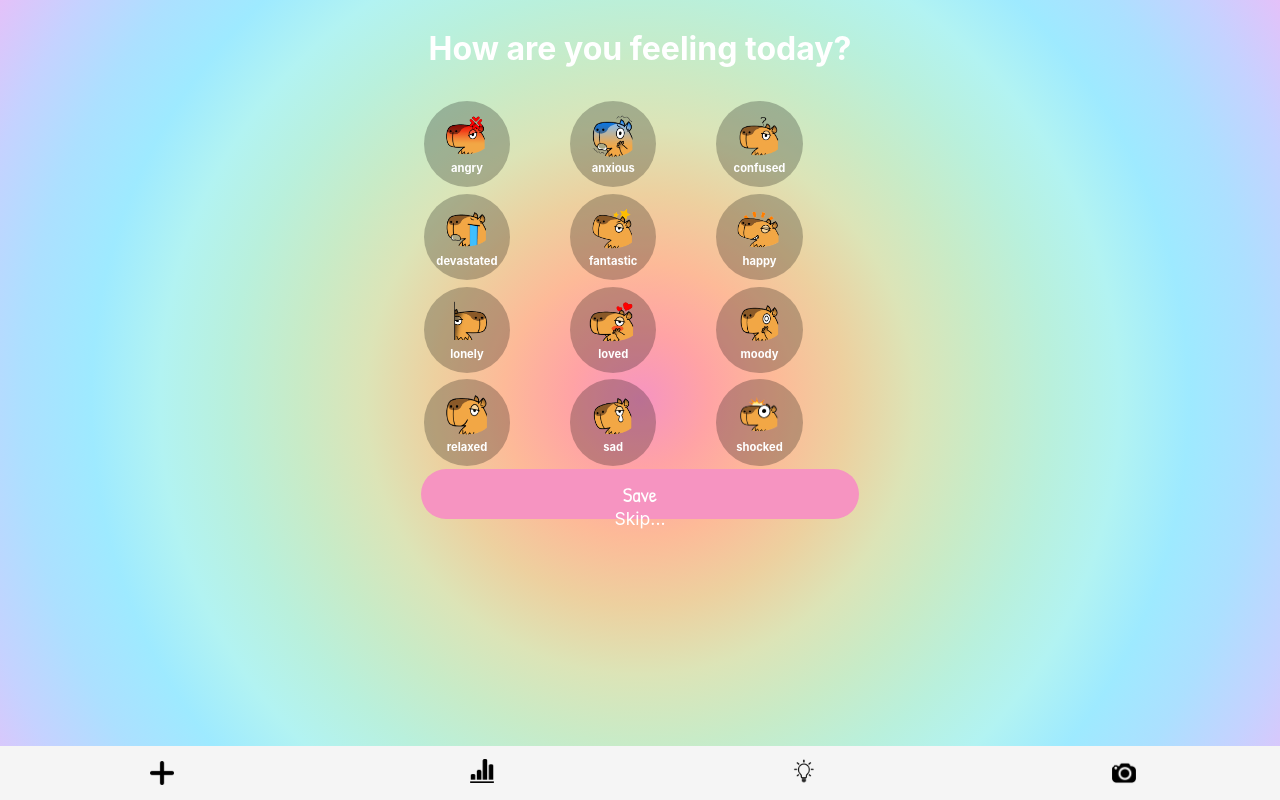
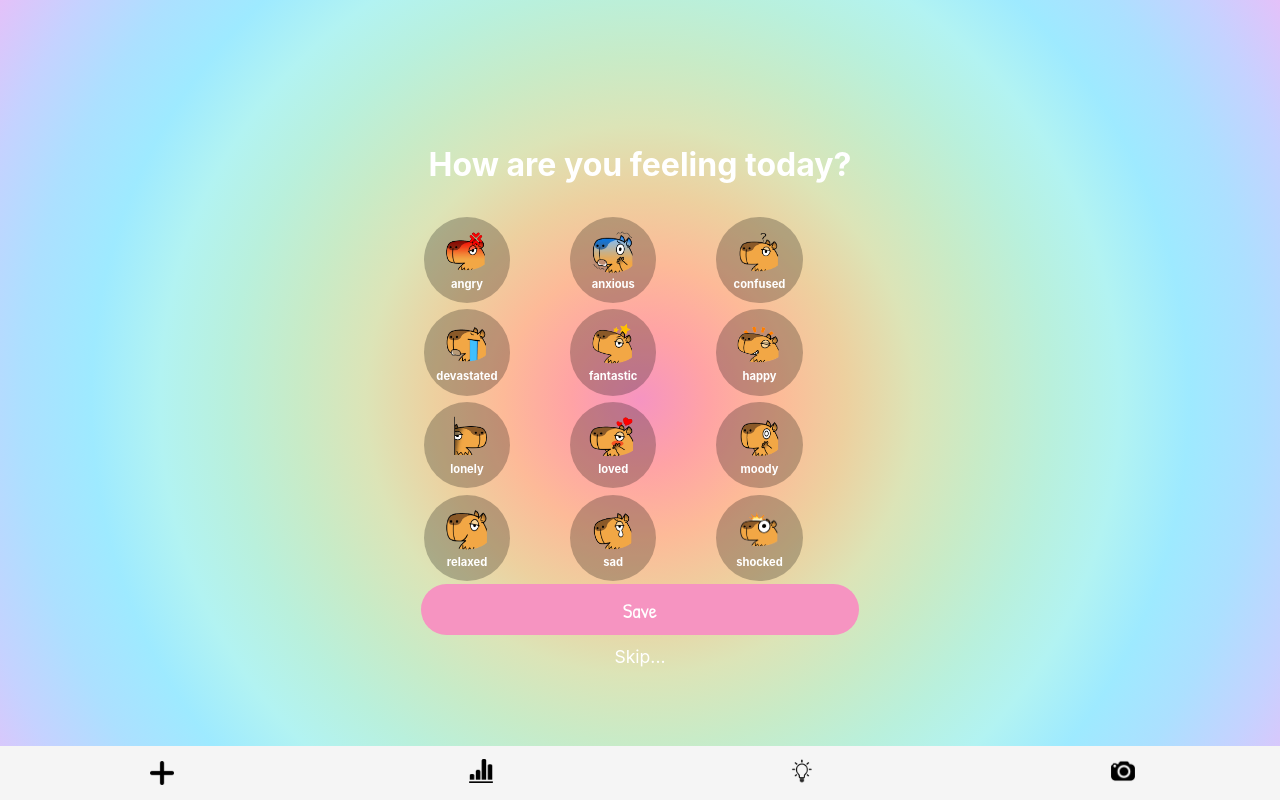
Before and after one commit to GabriellaSimeonova/Smart-mobile--Mood-Predictor-App, a React (Create React App) app: page / in a window 1280 px wide. Built offline with nearby package versions, Linux system fonts and the light colour scheme.

Commit message:
routing on the first pages (Quiz, Camera) fixed, small css changes for the wrapper divs

```diff
--- a/src/Camera.css
+++ b/src/Camera.css
@@ -1,10 +1,12 @@
-.webcam-wrapper{
+.webcam-wrapper {
     width: 100vw;
-   display: flex;
-   align-items: center;
-   flex-direction: column;
+    height: 90vh;
+    justify-content: space-around;
+    display: flex;
+    align-items: center;
+    flex-direction: column;
 }
 
-.taken-image{
-    margin: 3rem;
+.taken-image {
+    margin: 2rem;
 }
--- a/src/Camera.js
+++ b/src/Camera.js
@@ -21,8 +21,8 @@ function Camera() {
 
   return (
     <div>
+      <div className='webcam-wrapper'>
       <PageTitle text="Capture Your Mood"/>
-      <div className='webcam-wrapper'>
       {pictureTaken ? (
         <img className="taken-image" src={capturedImage} alt="Captured" />
       ) : (
@@ -42,6 +42,7 @@ function Camera() {
       ) : (
         <button className="pink-button" onClick={capture}>Take a picture</button>
       )}
+       <button className="pink-button">Save</button>
       </div>
     </div>
   );
--- a/src/NavBar.js
+++ b/src/NavBar.js
@@ -28,7 +28,7 @@ function NavBar() {
     </div>
 
     <div id="camera" className={currentItem  === 'camera' ? 'current' : ''} onClick={() => handleClick('camera')}>
-    <Link to={'/Camera'}><img  src={camera} alt="My Icon" /></Link>
+    <img  src={camera} alt="My Icon" />
     </div>
   </nav>
 )
--- a/src/PinkButton.css
+++ b/src/PinkButton.css
@@ -15,6 +15,6 @@
 .small-text {
   text-align: center;
   color: #fff;
-  margin-top: -0.7rem;
+  margin-top: 0.7rem;
   font-size: 1.1rem;
 }
--- a/src/Quiz.css
+++ b/src/Quiz.css
@@ -32,12 +32,13 @@
     background-color: rgba(0, 0, 0, 0.438);
 }
 .wrapper{
-    height: 100%;
+    height: 100vh;
     overflow-y: hidden;
     width: 100vw;
     display: flex;
     flex-direction: column;
     flex-wrap: wrap;
     align-content: space-around;
+    align-items: stretch;
     justify-content: center;
 }
--- a/src/Quiz.js
+++ b/src/Quiz.js
@@ -1,12 +1,13 @@
 import './Quiz.css';
 import moods from './moods.json'
 import React, { useState } from 'react';
-import PageTitle from './PageTitle'
-import PinkButton from './PinkButton'
+import PageTitle from './PageTitle';
+import PinkButton from './PinkButton';
+import { Link, useNavigate } from 'react-router-dom';
 
 function Quiz() {
     const [chosenMood, setChosenMood] = useState(null);
-
+    const navigate = useNavigate();
     const handleMoodClick = (mood) => {
       setChosenMood(mood.id);
     }
@@ -26,7 +27,8 @@ function Quiz() {
           </div>
         ))}
       </div>
-      <PinkButton text="Save" smalltext="Skip..." />
+      <button className="pink-button"  onClick={() => navigate("/Camera")}>Save</button>
+      <p className='small-text' onClick={() => navigate("/Camera")}>Skip...</p>
       </div>
 
     )
```
